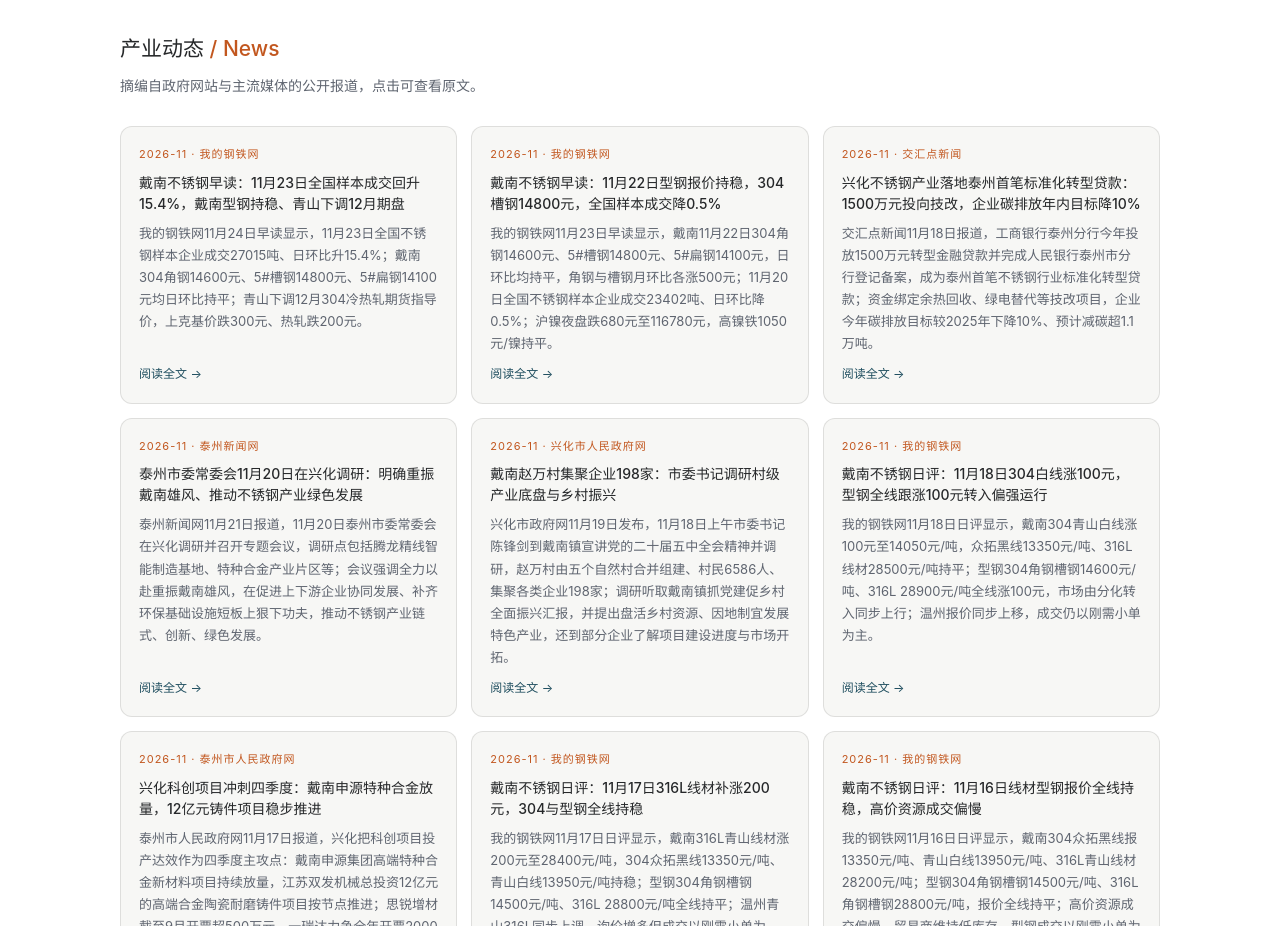
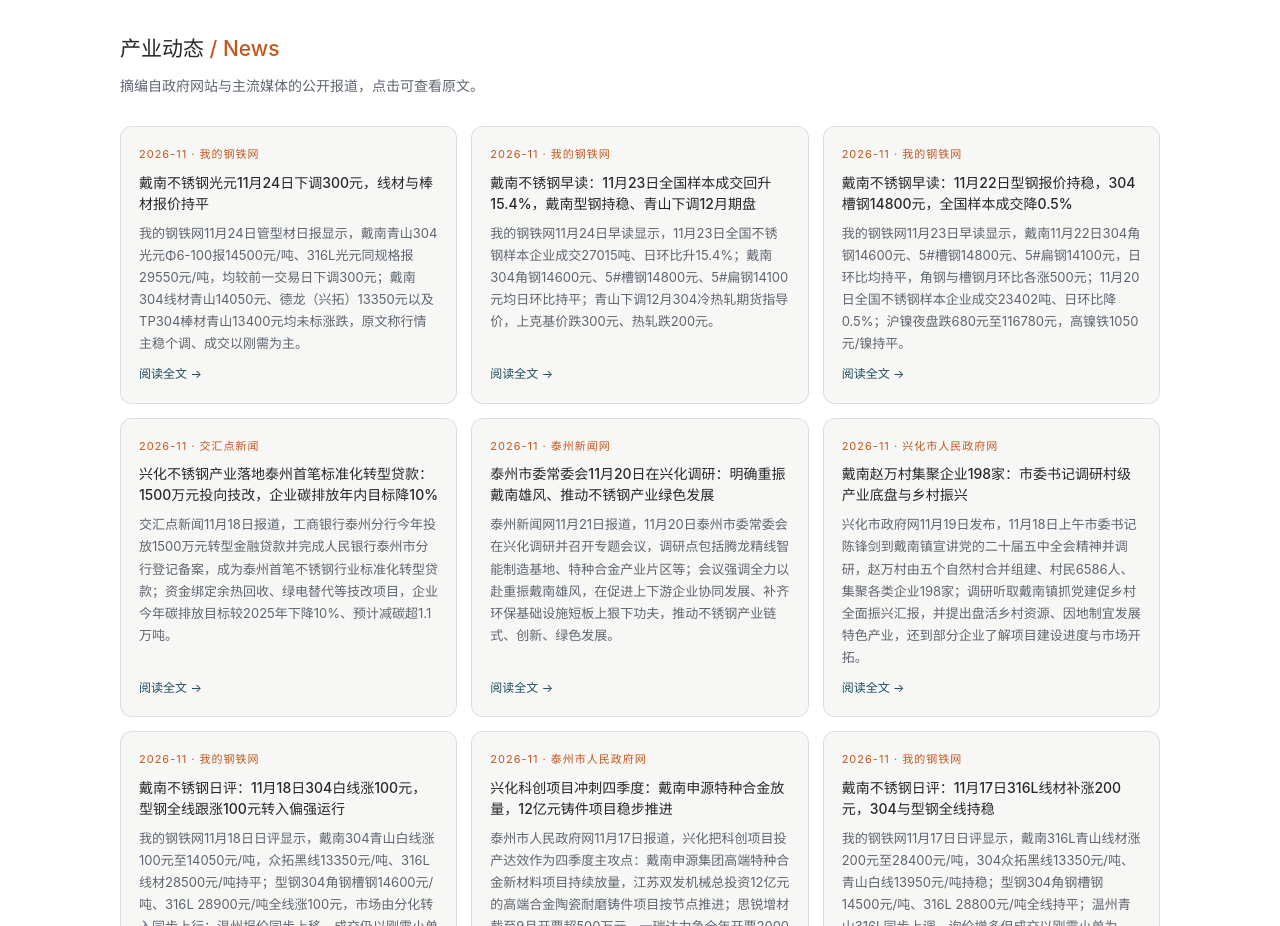
Before and after one commit to mfujun2025/dainan, a plain HTML site: page index.html in a window 1280 px wide. Shown: the part 2540-3466 px from the top of the page. Drawn offline with Linux system fonts and the light colour scheme.

Commit message:
content: add Nov 24 round bar news card to News section

```diff
--- a/index.html
+++ b/index.html
@@ -224,6 +224,7 @@
     <h2 data-page-node-id="8Dfxu3Aym4hHRaAo9eg3Bc">产业动态 <i data-page-node-id="lQSPVFcdyEymXB87iQJpFk">/ News</i></h2>
     <p class="lead" data-page-node-id="dIi7EXH3fMJ8pLVVwO0KSs">摘编自政府网站与主流媒体的公开报道，点击可查看原文。</p>
     <div class="news" data-page-node-id="17heC7xRHnZGyZnNShkpXb">
+      <div class="ncard"><span class="dt">2026-11 · 我的钢铁网</span><h3>戴南不锈钢光元11月24日下调300元，线材与棒材报价持平</h3><p>我的钢铁网11月24日管型材日报显示，戴南青山304光元Φ6-100报14500元/吨、316L光元同规格报29550元/吨，均较前一交易日下调300元；戴南304线材青山14050元、德龙（兴拓）13350元以及TP304棒材青山13400元均未标涨跌，原文称行情主稳个调、成交以刚需为主。</p><a href="news/2026-11-dainan-guangyuan-xiatiao.html">阅读全文 →</a></div>
       <div class="ncard"><span class="dt">2026-11 · 我的钢铁网</span><h3>戴南不锈钢早读：11月23日全国样本成交回升15.4%，戴南型钢持稳、青山下调12月期盘</h3><p>我的钢铁网11月24日早读显示，11月23日全国不锈钢样本企业成交27015吨、日环比升15.4%；戴南304角钢14600元、5#槽钢14800元、5#扁钢14100元均日环比持平；青山下调12月304冷热轧期货指导价，上克基价跌300元、热轧跌200元。</p><a href="news/2026-11-dainan-hangqing-1124.html">阅读全文 →</a></div>
       <div class="ncard"><span class="dt">2026-11 · 我的钢铁网</span><h3>戴南不锈钢早读：11月22日型钢报价持稳，304槽钢14800元，全国样本成交降0.5%</h3><p>我的钢铁网11月23日早读显示，戴南11月22日304角钢14600元、5#槽钢14800元、5#扁钢14100元，日环比均持平，角钢与槽钢月环比各涨500元；11月20日全国不锈钢样本企业成交23402吨、日环比降0.5%；沪镍夜盘跌680元至116780元，高镍铁1050元/镍持平。</p><a href="news/2026-11-dainan-hangqing-1123.html">阅读全文 →</a></div>
       <div class="ncard"><span class="dt">2026-11 · 交汇点新闻</span><h3>兴化不锈钢产业落地泰州首笔标准化转型贷款：1500万元投向技改，企业碳排放年内目标降10%</h3><p>交汇点新闻11月18日报道，工商银行泰州分行今年投放1500万元转型金融贷款并完成人民银行泰州市分行登记备案，成为泰州首笔不锈钢行业标准化转型贷款；资金绑定余热回收、绿电替代等技改项目，企业今年碳排放目标较2025年下降10%、预计减碳超1.1万吨。</p><a href="news/2026-11-dainan-zhuanxing-jinrong-1500wan.html">阅读全文 →</a></div>
```
